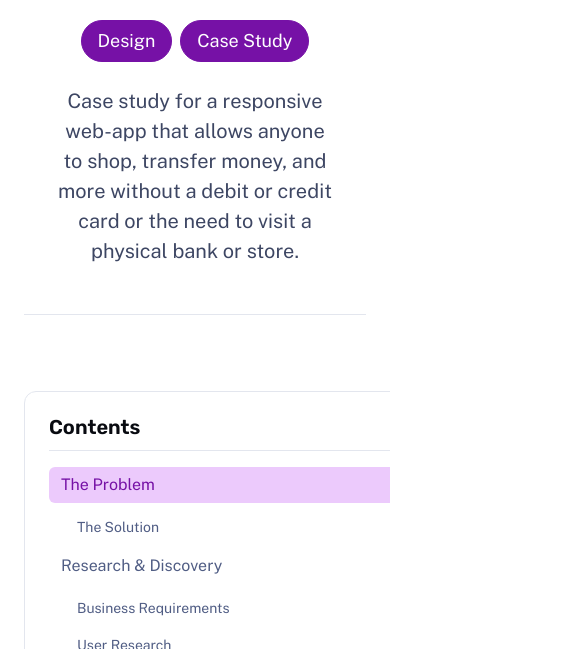
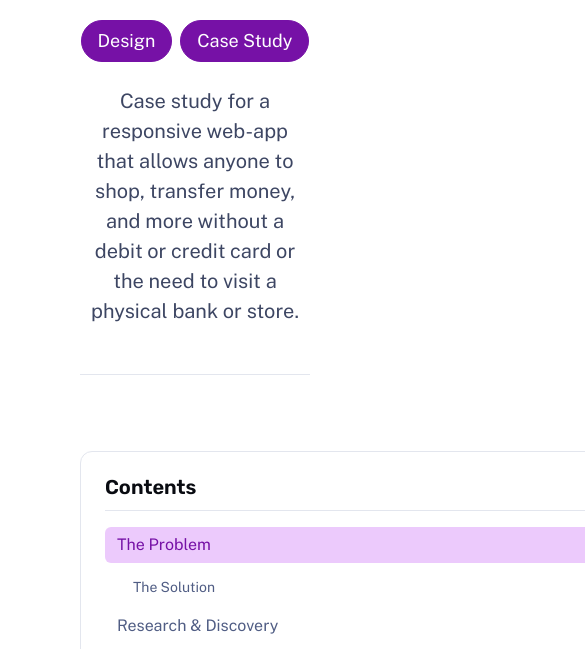
Before and after one commit to summerjoyyoung/summer-portfolio, an Astro site: page /work/pluto-pay in a window 390 px wide. Shown: the part 194-843 px from the top of the page, 585 px wide, since content can reach past the window. Built offline with nearby package versions, Linux system fonts and the light colour scheme; Astro itself is replaced by a stand-in of ours.

Commit message:
refactor: restructure BaseLayout and adjust page layout styles for improved responsiveness

```diff
--- a/src/layouts/BaseLayout.astro
+++ b/src/layouts/BaseLayout.astro
@@ -23,12 +23,12 @@ const { title, description } = Astro.props;
 
 		<title>Summer Young: Personal Site</title>
 	</head>
+	<body>
 		<header>
 			<MainHead title={title} description={description} />
 			<ClientRouter />
 			<Nav />
 		</header>
-	<body>
 		<slot />
 		<Footer />
 
--- a/src/pages/work/[...slug].astro
+++ b/src/pages/work/[...slug].astro
@@ -43,8 +43,7 @@ const headings: Heading[] = rawHeadings
 
 <BaseLayout title={entry.data.title} description={entry.data.description}>
 	<main class="page-layout">
-		<div class="page-header">
-			<div class="wrapper">
+		<div class="page-header wrapper">
 			<a class="back-link" href="/work/"><Icon icon="arrow-left" /> Work</a>
 			<Hero title={entry.data.title} align="start">
 				<div class="details">
@@ -54,7 +53,6 @@ const headings: Heading[] = rawHeadings
 					<p class="description">{entry.data.description}</p>
 				</div>
 			</Hero>
-			</div>
 		</div>
 		<div class="page-content">
 			{headings.length > 0 && (
@@ -76,6 +74,7 @@ const headings: Heading[] = rawHeadings
 		padding-bottom: 2.5rem;
 		border-bottom: 1px solid var(--gray-800);
 		margin-bottom: 3.75rem;
+		padding-inline: 0rem;
 	}
 
 	.back-link {
@@ -104,17 +103,14 @@ const headings: Heading[] = rawHeadings
 
 	/* Simple two-column layout */
 	.page-layout {
-		height: 100vh;
-		overflow-y: auto;
 		display: flex;
 		flex-direction: column;
 		gap: 2rem;
-		max-width: 1200px;
 		margin: 0 auto;
-		padding: 0 1.5rem;
+		padding: 0 5rem;
 		margin-bottom: 5rem;
-		min-height: 100vh;
 		align-items: flex-start;
+		min-height: calc(100vh - 101px);
 	}
 
 	.page-content {
@@ -131,7 +127,6 @@ const headings: Heading[] = rawHeadings
 	.main-content {
 		flex: 1;
 		min-width: 0;
-		max-width: 65ch;
 	}
 
 	.hero-image {
--- a/src/styles/global.css
+++ b/src/styles/global.css
@@ -116,11 +116,6 @@
 }
 
 html,
-body {
-	min-height: 100%;
-	overflow-x: hidden;
-}
-
 body {
 	background-color: var(--gray-999);
 	color: var(--gray-200);
```
Lines whose indentation alone changed are shown as unchanged.
